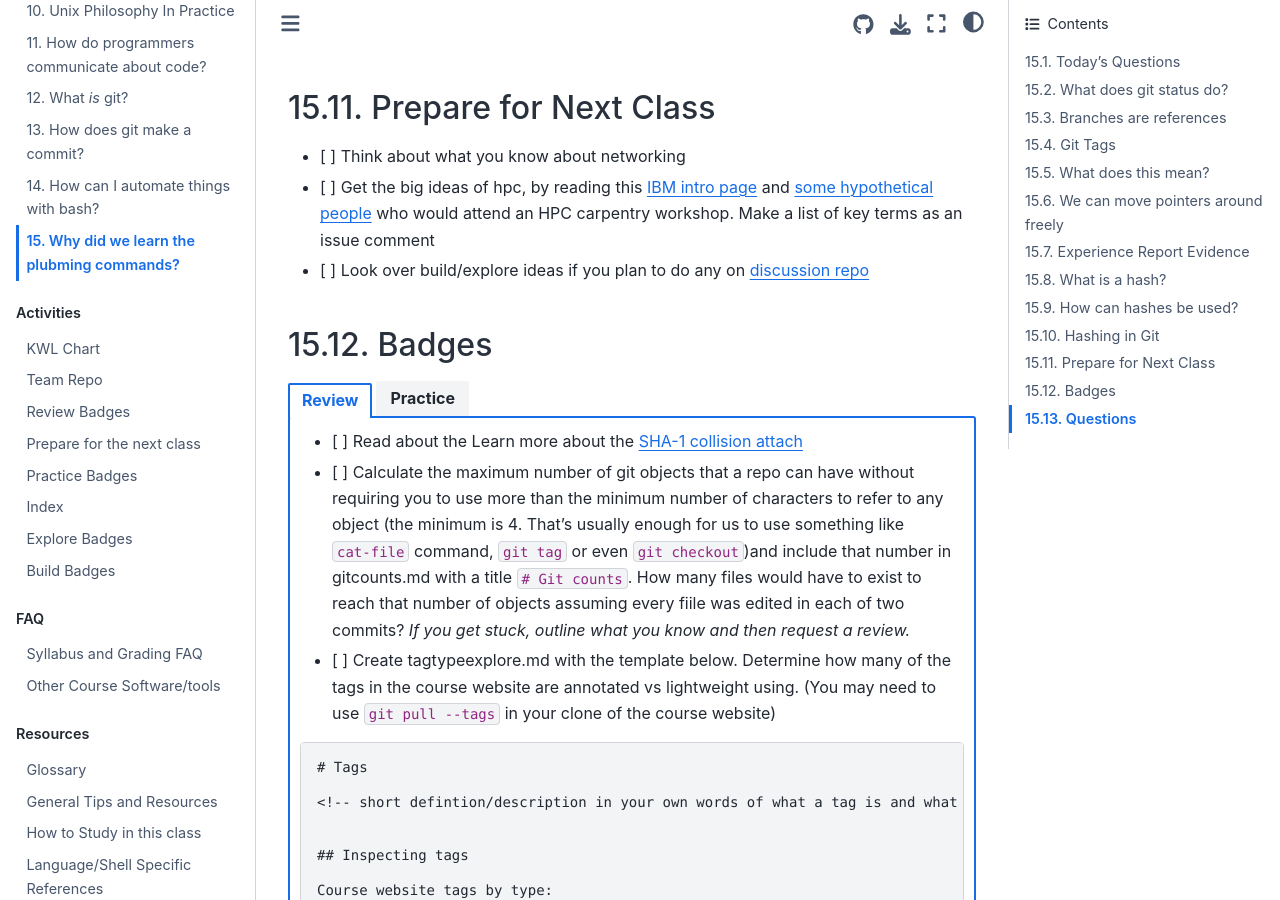
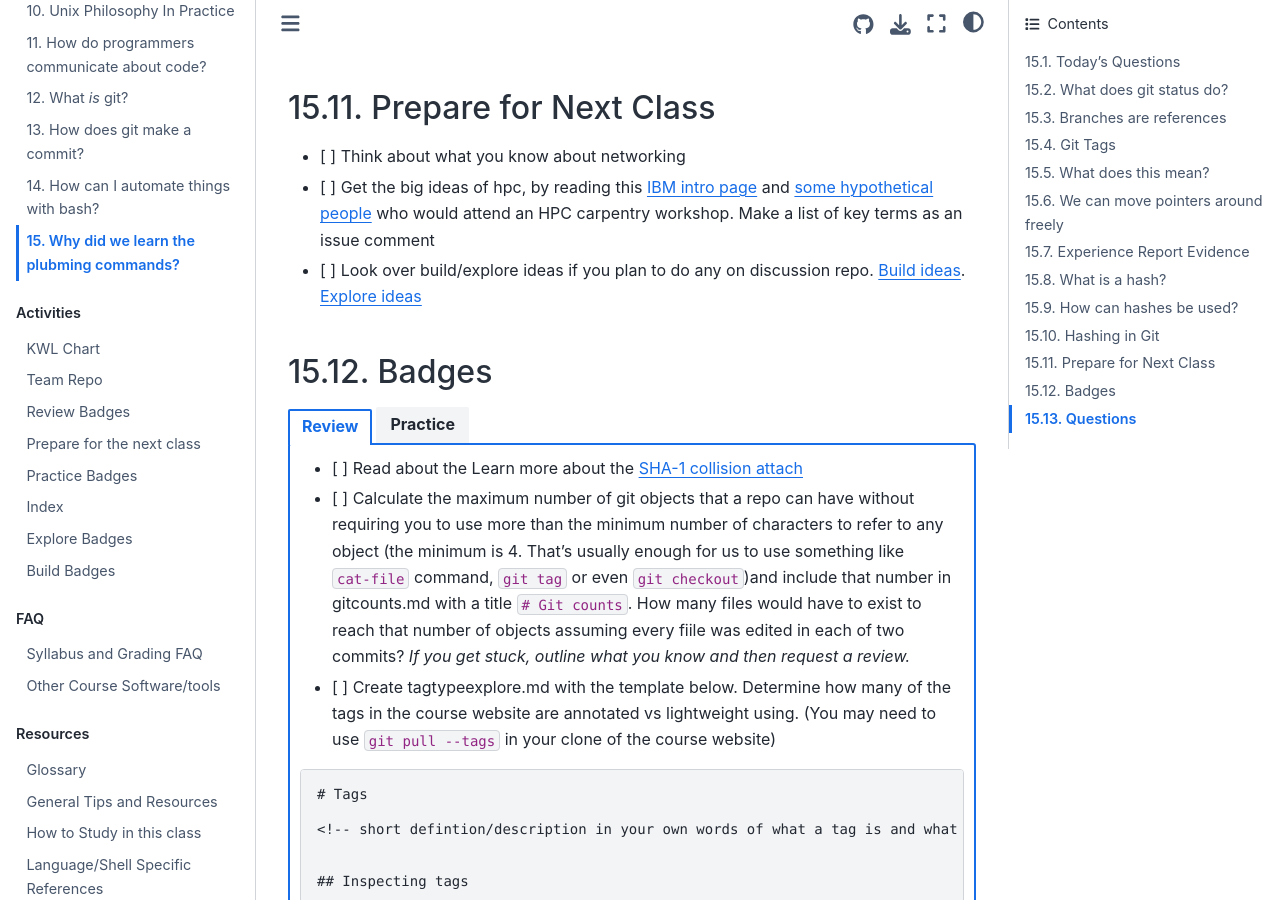
Before and after one commit to compsys-progtools/spring2025, a Jupyter Book: the page built from notes/2025-03-25.md, in a window 1280 px wide and 900 px high, scrolled down 16958 px. Built offline with Jupyter Book 1.0.4 settings and Sphinx 7.4.7 and the Sphinx Book theme 1.1.4, drawn with Linux system fonts in a browser that asks for light colours; pages that are not in the unit, such as notebooks, are missing from menus.

Commit message:
Fixed link

```diff
--- a/_prepare/2025-03-27.md
+++ b/_prepare/2025-03-27.md
@@ -1,3 +1,3 @@
 - [ ] Think about what you know about networking
 - [ ] Get the big ideas of hpc, by reading this [IBM intro page](https://www.ibm.com/topics/hpc) and [some hypothetical people](https://carpentries-incubator.github.io/hpc-intro/learner-profiles/index.html) who would attend an HPC carpentry workshop. Make a list of key terms as an issue comment
-- [ ] Look over build/explore ideas if you plan to do any on [discussion repo](https://github.com/introcompsys/discussion-fa23-community/issues)
+- [ ] Look over build/explore ideas if you plan to do any on discussion repo. [Build ideas](https://github.com/orgs/compsys-progtools/discussions/categories/build-ideas). [Explore ideas](https://github.com/orgs/compsys-progtools/discussions/categories/explore-ideas)
```
